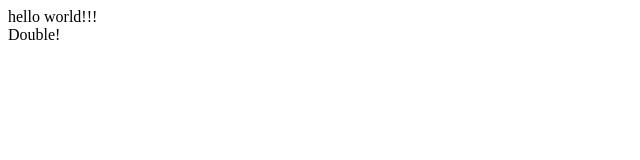
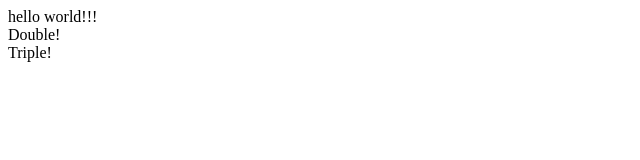
Before and after one commit to marcus0813/GitHubT, a plain HTML site: page index.html in a window 1280 px wide. Shown: the full height of the page, 0-640 px from the left. Drawn offline with Linux system fonts and the light colour scheme.

Commit message:
add div triple

```diff
--- a/index.html
+++ b/index.html
@@ -7,5 +7,6 @@
 <body>
     <div>hello world!!!</div>
     <div>Double!</div>
+    <div>Triple!</div>
 </body>
 </html>
```
